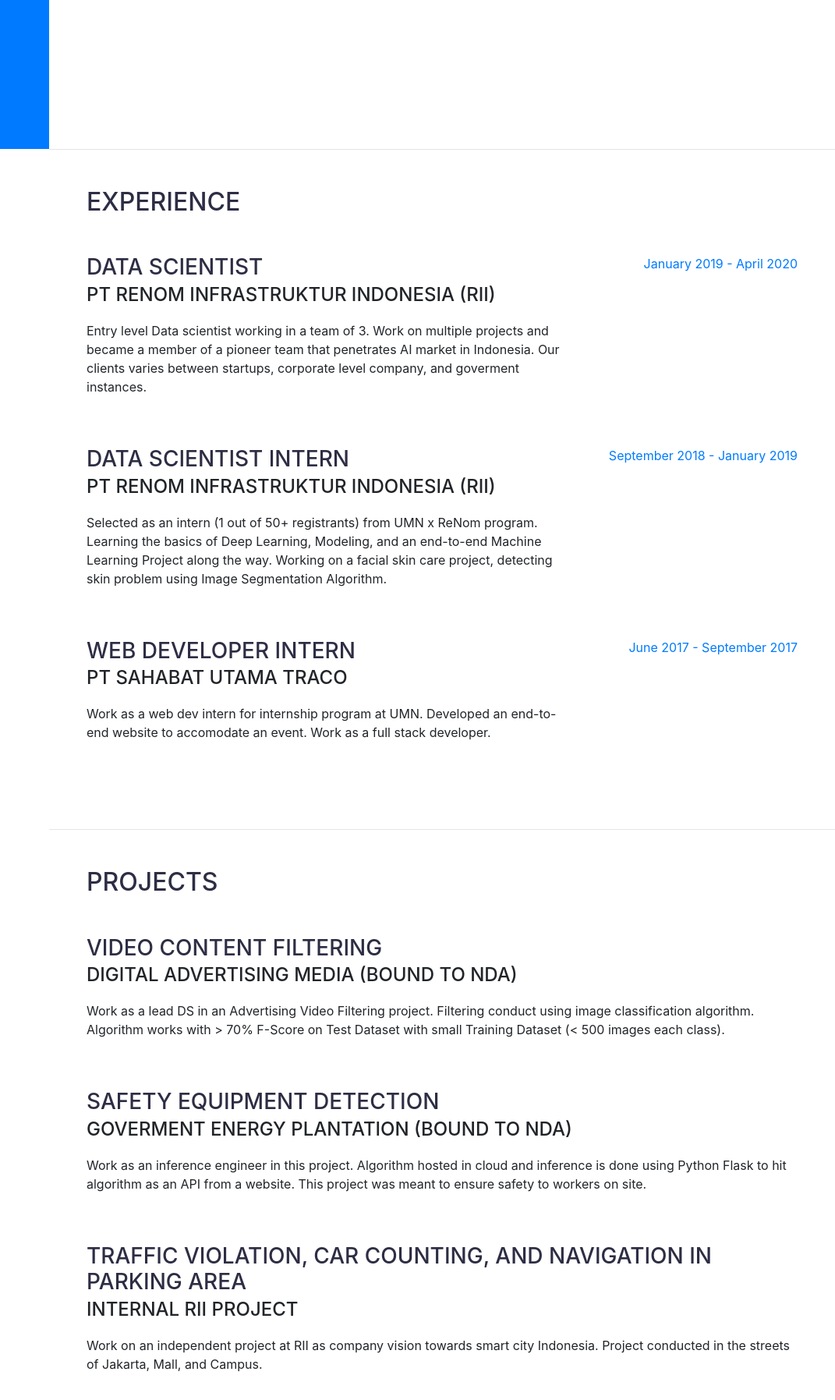
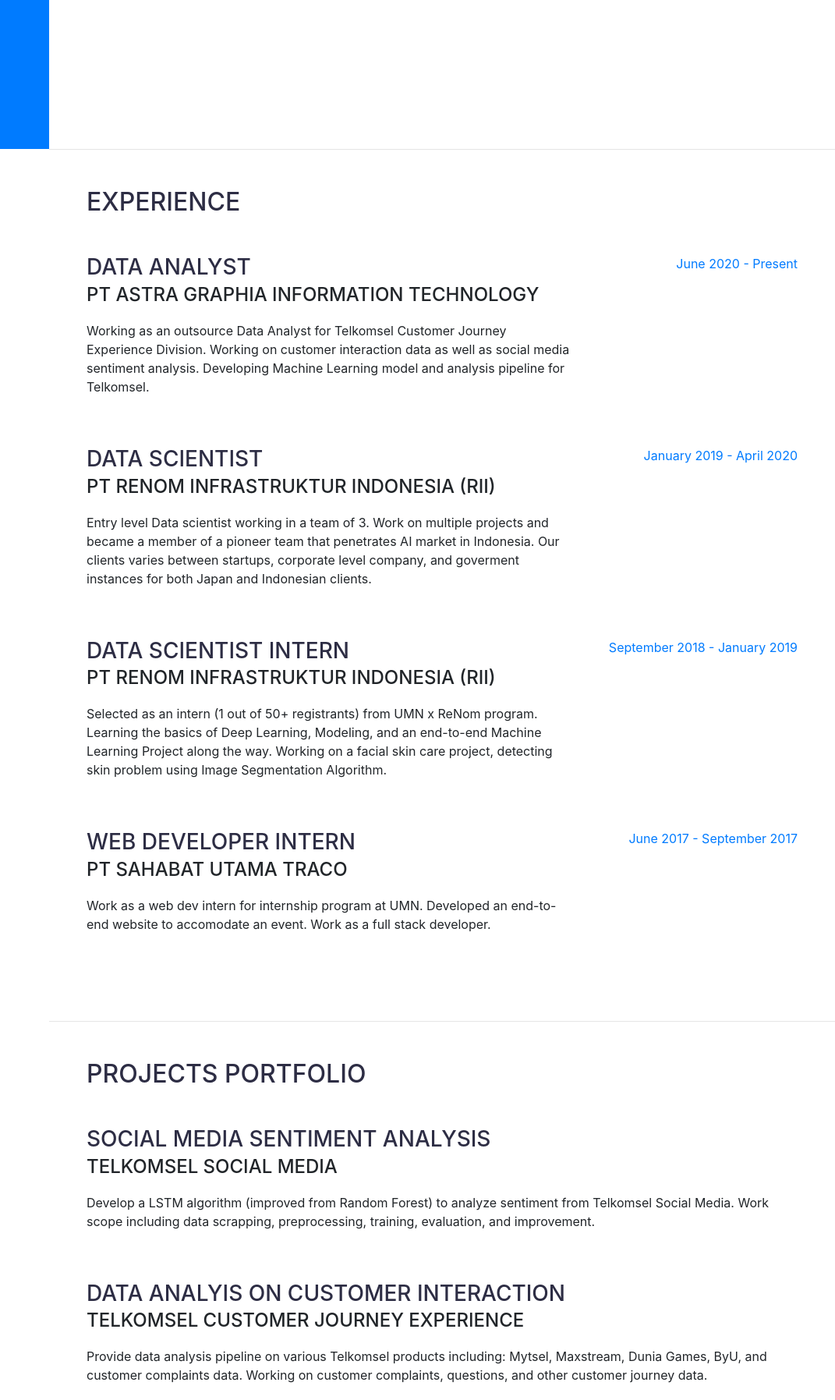
Before and after one commit to Rakadetyo/Rakadetyo.github.io, a website with bundled scripts: page index.html in a window 1280 px wide. Shown: the part 609-2404 px from the top of the page at 78% size, without its empty margins (209-1280 px from the left). Built offline with nearby package versions, Linux system fonts and the light colour scheme; a web font is replaced by a local one.

Commit message:
update 2021

```diff
--- a/index.html
+++ b/index.html
@@ -59,7 +59,7 @@
           <a class="nav-link js-scroll-trigger" href="#organization">Organization</a>
         </li>
         <li class="nav-item">
-          <a class="nav-link js-scroll-trigger" href="#interests">Interests</a>
+          <a class="nav-link js-scroll-trigger" href="#interests">Other</a>
         </li>
       </ul>
     </div>
@@ -73,7 +73,7 @@
           <span class="text-primary">Alif</span>
         </h1>
         <div class="subheading mb-5" style="color: #868e96;">Data Scientist · Junior Software Engineer ·
-          <a target="_blank" href="https://wa.me/6285697395363">(+62) 856-9739-5363</a>
+          <a target="_blank" href="https://wa.me/628111638933">(+62) 811-163-8933</a>
           ·
           <a target="_blank" href="mailto:rakadetyoalif@gmail.com">rakadetyoalif@gmail.com</a>
         </div>
@@ -106,9 +106,20 @@
 
         <div class="resume-item d-flex flex-column flex-md-row justify-content-between mb-5">
           <div class="resume-content">
+            <h3 class="mb-0">Data Analyst</h3>
+            <div class="subheading mb-3">PT Astra Graphia Information Technology</div>
+            <p>Working as an outsource Data Analyst for Telkomsel Customer Journey Experience Division. Working on customer interaction data as well as social media sentiment analysis. Developing Machine Learning model and analysis pipeline for Telkomsel.</p>
+          </div>
+          <div class="resume-date text-md-right">
+            <span class="text-primary">June 2020 - Present</span>
+          </div>
+        </div>
+
+        <div class="resume-item d-flex flex-column flex-md-row justify-content-between mb-5">
+          <div class="resume-content">
             <h3 class="mb-0">Data Scientist</h3>
             <div class="subheading mb-3">PT ReNom Infrastruktur Indonesia (RII)</div>
-            <p>Entry level Data scientist working in a team of 3. Work on multiple projects and became a member of a pioneer team that penetrates AI market in Indonesia. Our clients varies between startups, corporate level company, and goverment instances.</p>
+            <p>Entry level Data scientist working in a team of 3. Work on multiple projects and became a member of a pioneer team that penetrates AI market in Indonesia. Our clients varies between startups, corporate level company, and goverment instances for both Japan and Indonesian clients.</p>
           </div>
           <div class="resume-date text-md-right">
             <span class="text-primary">January 2019 - April 2020</span>
@@ -145,7 +156,26 @@
 
     <section class="resume-section p-3 p-lg-5 d-flex justify-content-center" id="projects">
       <div class="w-100">
-        <h2 class="mb-5">Projects</h2>
+        <h2 class="mb-5">Projects Portfolio</h2>
+
+        <div class="resume-item d-flex flex-column flex-md-row justify-content-between mb-5">
+          <div class="resume-content">
+            <h3 class="mb-0">Social Media Sentiment Analysis</h3>
+            <div class="subheading mb-3">Telkomsel Social Media</div>
+            <p>Develop a LSTM algorithm (improved from Random Forest) to analyze sentiment from Telkomsel Social Media.
+              Work scope including data scrapping, preprocessing, training, evaluation, and improvement.</p>
+          </div>
+        </div>
+
+        <div class="resume-item d-flex flex-column flex-md-row justify-content-between mb-5">
+          <div class="resume-content">
+            <h3 class="mb-0">Data Analyis on Customer Interaction</h3>
+            <div class="subheading mb-3">Telkomsel Customer Journey Experience</div>
+            <p>Provide data analysis pipeline on various Telkomsel products including: Mytsel, Maxstream, Dunia Games, ByU, and customer complaints data.
+              Working on customer complaints, questions, and other customer journey data.
+            </p>
+          </div>
+        </div>
 
         <div class="resume-item d-flex flex-column flex-md-row justify-content-between mb-5">
           <div class="resume-content">
@@ -592,7 +622,7 @@
 
     <section class="resume-section p-3 p-lg-5 d-flex align-items-center" id="interests">
       <div class="w-100">
-        <h2 class="mb-5">Interests</h2>
+        <h2 class="mb-5">Other</h2>
         <p>Outside of being data scientist, I loved playing Basketball as I idolized some NBA players. I also loved running, cycling, and swimming as sports. I put interest in Teas, as well as Foreign Culture and Languages. I always followed latest technology updates especially on Artificiall Intelligence field, and gadgets.</p>
         <p class="mb-0">When being indoors, I do read a lot of books, listen to various music, cooking, and play some games.</p>
 
@@ -615,7 +645,7 @@
             Marital Status: Not Married</li>
           <li>
             <i class="fas fa-dot-circle" style="color: #2d2d44"></i>
-            Current Address: Scientia Residence B15/10, Gading Serpong, Tangerang Selatan</li>
+            Current Address: Malibu Village, Palm no 8, Tangerang, Banten.</li>
         </ul>
       </div>
 
```
